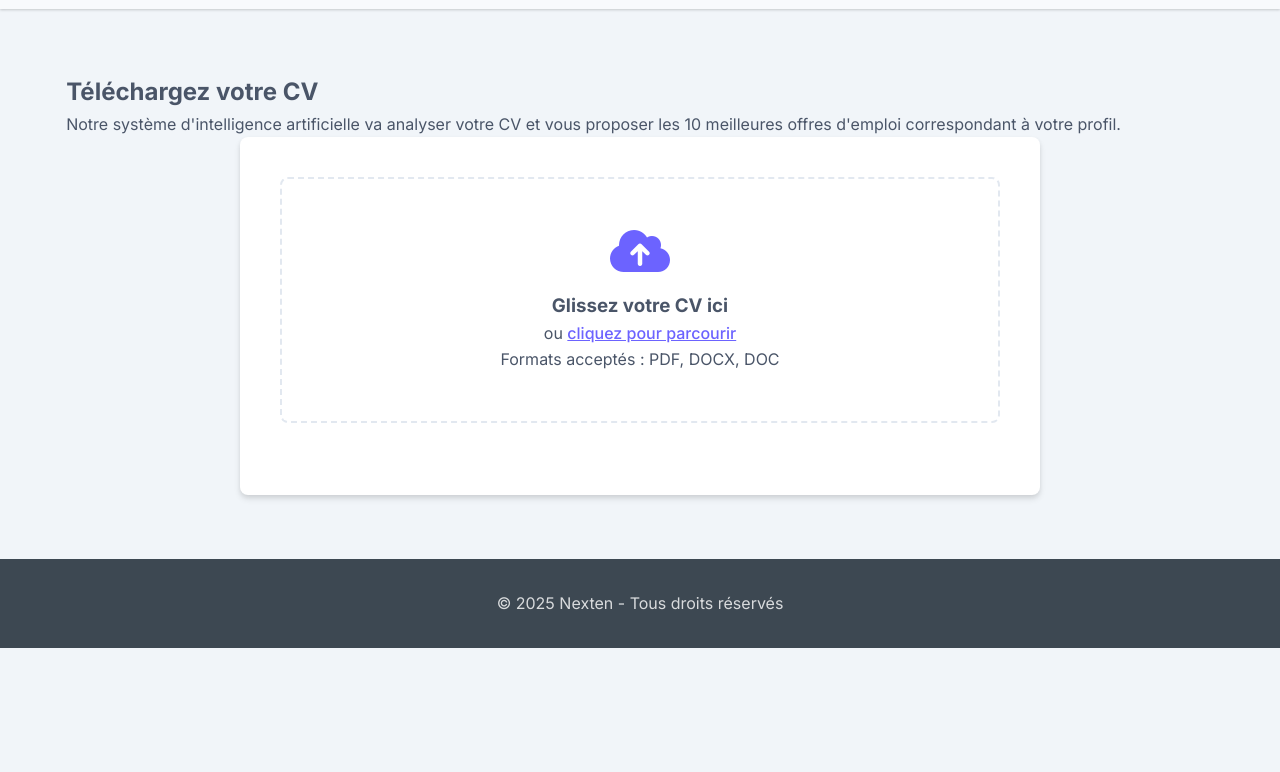
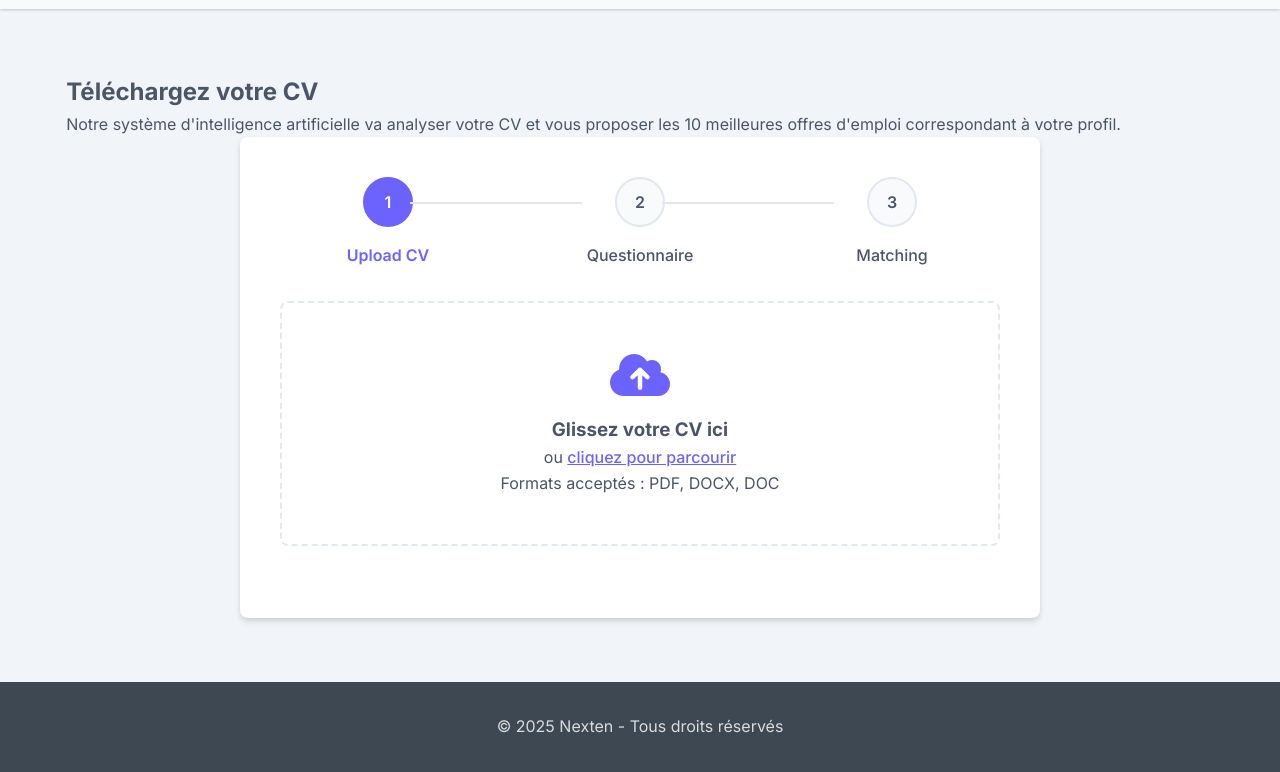
Before and after one commit to Bapt252/simple-jobboard, a plain HTML site: page candidate-upload.html in a window 1280 px wide. Shown: the part 75-847 px from the top of the page. Before the commit the page ends 800 px from the top, so only its background shows below. Drawn offline with Linux system fonts and the light colour scheme.

Commit message:
Mise à jour de la page d'upload de CV avec les étapes du parcours

```diff
--- a/candidate-upload.html
+++ b/candidate-upload.html
@@ -170,6 +170,68 @@
         .hide-input {
             display: none;
         }
+
+        .upload-steps {
+            display: flex;
+            justify-content: space-between;
+            margin-bottom: 2rem;
+        }
+
+        .upload-step {
+            display: flex;
+            flex-direction: column;
+            align-items: center;
+            width: 30%;
+            text-align: center;
+            position: relative;
+        }
+
+        .upload-step:not(:last-child)::after {
+            content: '';
+            position: absolute;
+            top: 25px;
+            right: -40%;
+            width: 80%;
+            height: 2px;
+            background-color: #e2e8f0;
+        }
+
+        .step-number {
+            display: flex;
+            align-items: center;
+            justify-content: center;
+            width: 50px;
+            height: 50px;
+            border-radius: 50%;
+            background-color: #f8fafc;
+            border: 2px solid #e2e8f0;
+            color: var(--text);
+            font-weight: 600;
+            margin-bottom: 1rem;
+            transition: all 0.3s ease;
+        }
+
+        .step-title {
+            font-weight: 500;
+            color: var(--text);
+        }
+
+        .upload-step.active .step-number {
+            background-color: var(--primary);
+            border-color: var(--primary);
+            color: white;
+        }
+
+        .upload-step.active .step-title {
+            color: var(--primary);
+            font-weight: 600;
+        }
+
+        .upload-step.completed .step-number {
+            background-color: var(--success);
+            border-color: var(--success);
+            color: white;
+        }
     </style>
 </head>
 <body>
@@ -178,7 +240,7 @@
             <h1><i class="fas fa-briefcase"></i> Nexten</h1>
             <nav>
                 <ul>
-                    <li><a href="index.html">Offres d'emploi</a></li>
+                    <li><a href="index.html">Accueil</a></li>
                     <li><a href="post-job.html">Publier une offre</a></li>
                     <li><a href="candidate-upload.html" class="active">Espace candidat</a></li>
                 </ul>
@@ -192,6 +254,21 @@
             <p class="section-description">Notre système d'intelligence artificielle va analyser votre CV et vous proposer les 10 meilleures offres d'emploi correspondant à votre profil.</p>
 
             <div class="upload-container">
+                <div class="upload-steps">
+                    <div class="upload-step active">
+                        <div class="step-number">1</div>
+                        <div class="step-title">Upload CV</div>
+                    </div>
+                    <div class="upload-step">
+                        <div class="step-number">2</div>
+                        <div class="step-title">Questionnaire</div>
+                    </div>
+                    <div class="upload-step">
+                        <div class="step-number">3</div>
+                        <div class="step-title">Matching</div>
+                    </div>
+                </div>
+
                 <div class="upload-area" id="uploadArea">
                     <i class="fas fa-cloud-upload-alt upload-icon"></i>
                     <h3>Glissez votre CV ici</h3>
@@ -286,7 +363,7 @@
 
                     <div class="action-buttons">
                         <button class="action-btn btn-edit">Modifier les informations</button>
-                        <button class="action-btn btn-continue" id="continueBtn">Voir les offres recommandées</button>
+                        <button class="action-btn btn-continue" id="continueBtn">Compléter le questionnaire</button>
                     </div>
                 </div>
             </div>
@@ -311,6 +388,7 @@
             const progressText = document.getElementById('progressText');
             const parsingContainer = document.getElementById('parsingContainer');
             const continueBtn = document.getElementById('continueBtn');
+            const uploadSteps = document.querySelectorAll('.upload-step');
 
             // Click on upload area to trigger file input
             uploadArea.addEventListener('click', function() {
@@ -401,6 +479,10 @@
                             progressContainer.style.display = 'none';
                             parsingContainer.style.display = 'block';
 
+                            // Update steps
+                            uploadSteps[0].classList.remove('active');
+                            uploadSteps[0].classList.add('completed');
+
                             // Scroll to parsing results
                             parsingContainer.scrollIntoView({ behavior: 'smooth' });
                         }, 500);
@@ -408,9 +490,9 @@
                 }, 100);
             }
 
-            // Continue button to recommendations page
+            // Continue button to questionnaire page
             continueBtn.addEventListener('click', function() {
-                window.location.href = 'candidate-matches.html';
+                window.location.href = 'candidate-questionnaire.html';
             });
         });
     </script>
```
